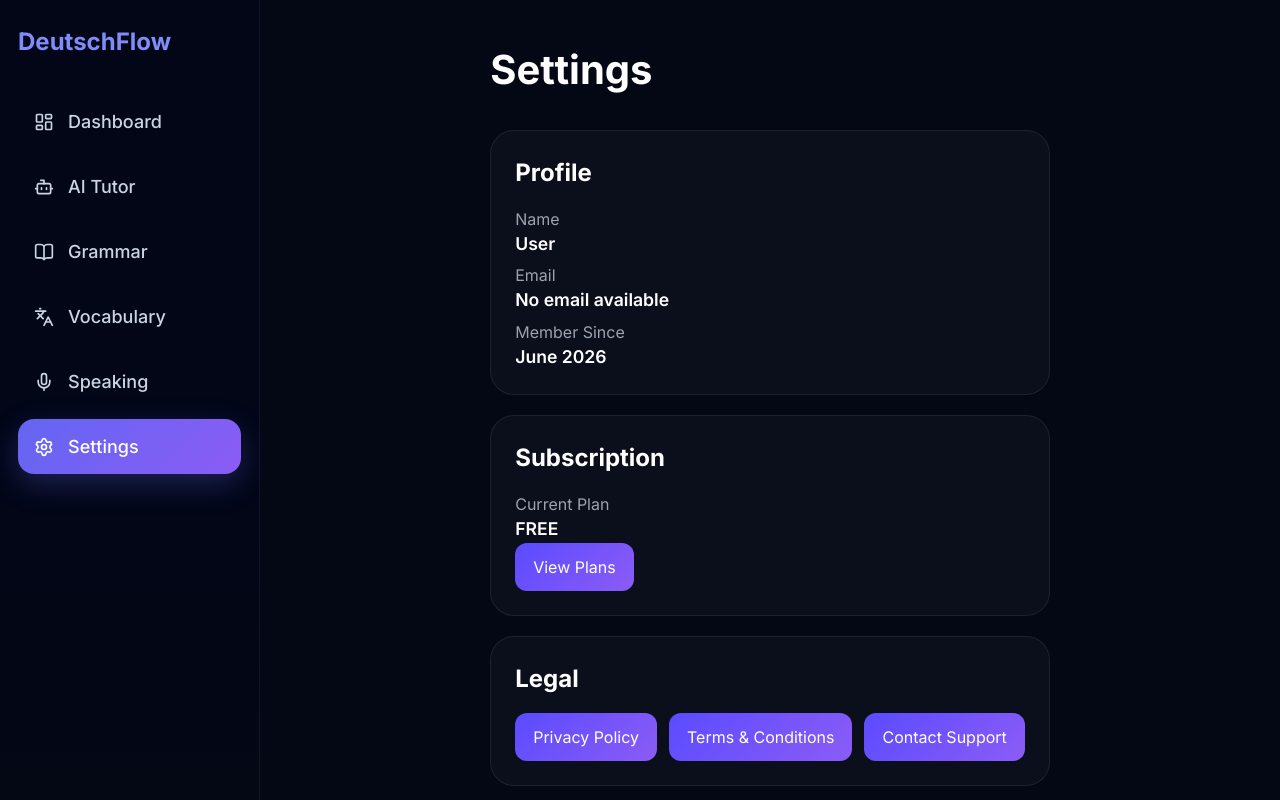
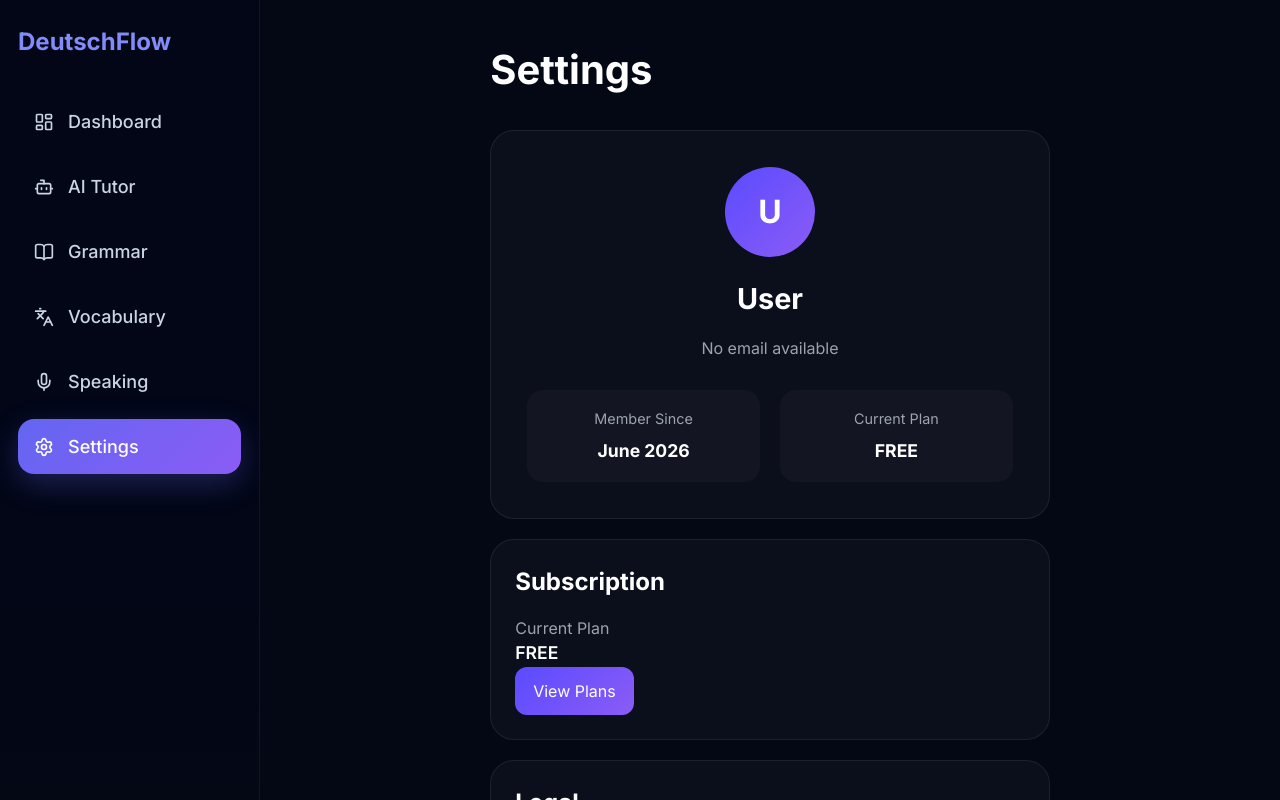
Before and after one commit to karthikg107/DeutschFlow, a React (Vite) app: page /settings in a window 1280 px wide. Shown: the top 800 px of the page. Built offline with nearby package versions, Linux system fonts and the light colour scheme.

Commit message:
Improve pricing and settings UI

```diff
--- a/src/pages/Settings.jsx
+++ b/src/pages/Settings.jsx
@@ -16,33 +16,48 @@ export default function Settings() {
         </h1>
 
         {/* Profile */}
-<div className="settings-card">
 
-  <h2>Profile</h2>
+<div className="settings-card profile-card">
 
-  <p className="settings-email">
-    Name
-  </p>
+  <div className="profile-avatar">
 
-  <p className="settings-name">
+    {user?.name
+      ? user.name.charAt(0).toUpperCase()
+      : "U"}
+
+  </div>
+
+  <h2 className="profile-name">
     {user?.name || "User"}
-  </p>
+  </h2>
 
-  <p className="settings-email">
-    Email
-  </p>
-
-  <p className="settings-name">
+  <p className="profile-email">
     {user?.email || "No email available"}
   </p>
 
-  <p className="settings-email">
-    Member Since
-  </p>
+  <div className="profile-info">
 
-  <p className="settings-name">
-    June 2026
-  </p>
+    <div>
+
+      <span>Member Since</span>
+
+      <strong>
+        June 2026
+      </strong>
+
+    </div>
+
+    <div>
+
+      <span>Current Plan</span>
+
+      <strong>
+        {user?.plan || "FREE"}
+      </strong>
+
+    </div>
+
+  </div>
 
 </div>
 
--- a/src/styles/settings.css
+++ b/src/styles/settings.css
@@ -72,3 +72,114 @@
 .logout-btn:hover{
   background:rgba(239,68,68,0.1);
 }
+
+/* =========================
+   PROFILE
+========================= */
+
+.profile-card{
+
+  text-align:center;
+  padding:36px;
+
+}
+
+.profile-avatar{
+
+  width:90px;
+  height:90px;
+
+  margin:0 auto 20px;
+
+  border-radius:50%;
+
+  display:flex;
+  align-items:center;
+  justify-content:center;
+
+  font-size:2rem;
+  font-weight:700;
+
+  color:white;
+
+  background:linear-gradient(
+      135deg,
+      #5b4bff,
+      #8b5cf6
+  );
+
+}
+
+.profile-name{
+
+  font-size:1.8rem;
+
+  margin-bottom:8px;
+
+}
+
+.profile-email{
+
+  color:#9ca3af;
+
+  margin-bottom:30px;
+
+}
+
+.profile-info{
+
+  display:grid;
+
+  grid-template-columns:repeat(2,1fr);
+
+  gap:20px;
+
+  margin-top:20px;
+
+}
+
+.profile-info div{
+
+  background:rgba(255,255,255,.03);
+
+  border-radius:16px;
+
+  padding:18px;
+
+}
+
+.profile-info span{
+
+  display:block;
+
+  color:#9ca3af;
+
+  margin-bottom:8px;
+
+  font-size:.9rem;
+
+}
+
+.profile-info strong{
+
+  font-size:1.1rem;
+
+}
+
+@media(max-width:600px){
+
+  .settings-page{
+  padding:24px 16px;
+}
+
+.settings-title{
+  font-size:2rem;
+}
+
+  .profile-info{
+
+    grid-template-columns:1fr;
+
+  }
+
+}
```
